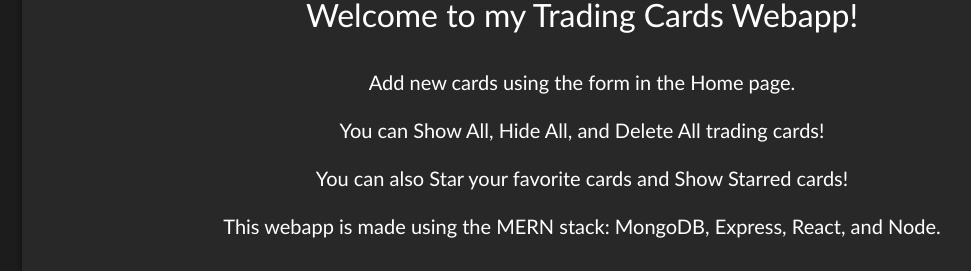
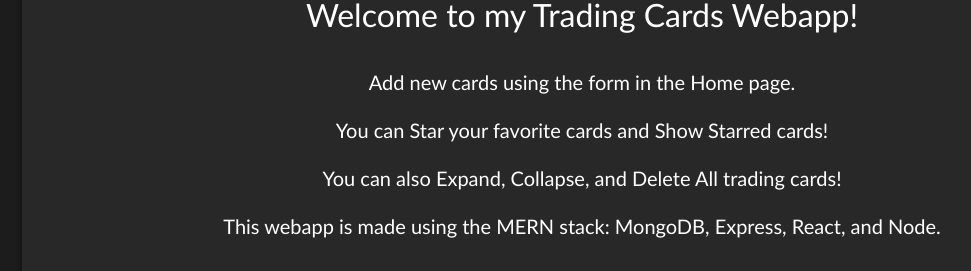
Before and after one commit to weiyoung/CPSC455Assignments, a React (Create React App) app in the folder client/: page /about in a window 1280 px wide. Shown: the part 165-436 px from the top of the page, without its empty margins (58-1029 px from the left). Built offline with nearby package versions, Linux system fonts and the light colour scheme.

Commit message:
added Show Starred functionality, debugged, refactored

```diff
--- a/client/src/components/Star.js
+++ b/client/src/components/Star.js
@@ -1,12 +1,16 @@
-import { useState } from 'react'
+import { useState, useEffect } from 'react'
+import { useContext } from 'react'
 import { CardsContext } from '../contexts/CardsContext'
-import { useContext } from 'react'
 import { BsStar, BsStarFill } from 'react-icons/bs'
 import axios from 'axios'
 
 const Star = ({ _id, star, ...otherProps }) => {
     const { updateCards } = useContext(CardsContext)
     const [starred, setStarred] = useState(star)
+
+    useEffect(() => {
+        setStarred(star)
+    }, [star])
 
     const toggleStar = () => {
         setStarred(currentStarred => {
--- a/client/src/pages/About.js
+++ b/client/src/pages/About.js
@@ -5,10 +5,10 @@
             Add new cards using the form in the Home page.
             <br />
             <br />
-            You can Show All, Hide All, and Delete All trading cards!
+            You can Star your favorite cards and Show Starred cards!
             <br />
             <br />
-            You can also Star your favorite cards and Show Starred cards!
+            You can also Expand, Collapse, and Delete All trading cards!
             <br />
             <br />
             This webapp is made using the MERN stack: MongoDB, Express, React, and Node.
--- a/client/src/pages/Home.js
+++ b/client/src/pages/Home.js
@@ -7,13 +7,24 @@
 
 const Home = () => {
     const [cards, setCards] = useState([])
+    const [cardsVisible, setCardsVisible]= useState(true)
+    const [showEverything, setShowEverything] = useState(true)
+
     const updateCards = () => {
         axios.get(`http://${window.location.hostname}:5000/cards`).then(res => setCards(res.data))
+        setShowEverything(true)
     }
 
     useEffect(updateCards, [])
 
-    const [cardsVisible, setCardsVisible]= useState(true)
+    const handleShowStarred = () => {
+        if (showEverything)
+            axios.get(`http://${window.location.hostname}:5000/starred`).then(res => setCards(res.data))
+        else
+            updateCards()
+
+        setShowEverything(!showEverything)
+    }
 
     const handleDelete = () => {
         axios.delete(`http://${window.location.hostname}:5000/cards`).then(updateCards)
@@ -29,8 +40,8 @@
             <div className="container">
                 <h1>Card collection</h1>
                 <div className="card-buttons">
-                    <button onClick={() => setCardsVisible(true)} className="button">Show All</button>
-                    <button onClick={() => setCardsVisible(false)} className="button">Hide All</button>
+                    <button onClick={handleShowStarred} className="button">{showEverything ? "Show Starred" : "Show Everything"}</button>
+                    <button onClick={() => setCardsVisible(x => !x)} className="button">{cardsVisible ? "Collapse" : "Expand"}</button>
                     <button onClick={handleDelete} className="button-red">Delete All</button>
                 </div>
                 <div className="card-collection">
```
Also changed, not shown: 1 other file (tests, documents, lock files or other folders).
